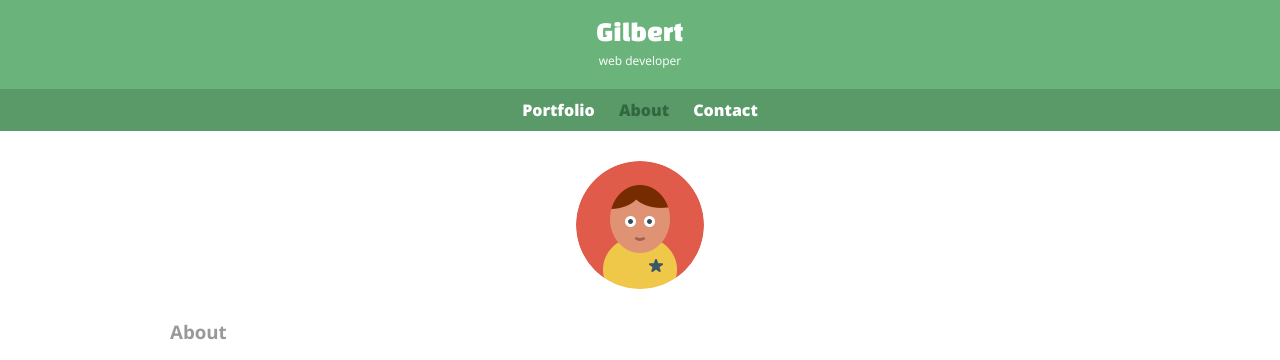
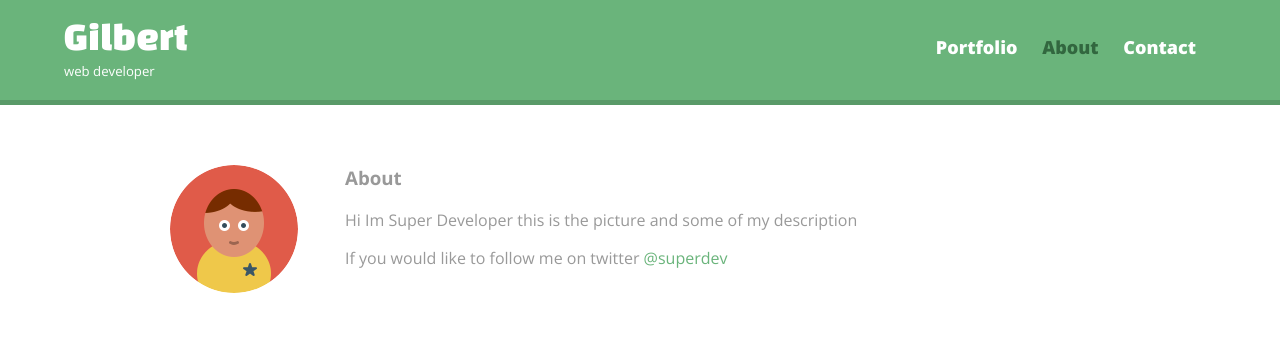
Before and after one commit to Gilru/front_end, a plain HTML site: page personal website/about.html in a window 1280 px wide. Shown: the top 360 px of the page. Drawn offline with nearby package versions, Linux system fonts and the light colour scheme.

Commit message:
website done all ready to push online

```diff
--- a/personal website/about.html
+++ b/personal website/about.html
@@ -7,6 +7,7 @@
     <link href='http://fonts.googleapis.com/css?family=Changa+One|Open+Sans:400italic,700italic,400,700,800' rel='stylesheet' type='text/css'>
     <link rel="stylesheet" href="css/main.css"/>
     <link rel="stylesheet" href="css/responsive.css"/>
+    <meta name="viewport" content="width=device-width, initial-scale=1.0"/>
 </head>
 <body>
 
--- a/personal website/css/responsive.css
+++ b/personal website/css/responsive.css
@@ -20,9 +20,53 @@
     #gallery li:nth-child(4n) {
         clear: left;
     }
+    /*====================here we solve the problem END================= */
+
+
+
+    /*********************************
+    PAGE: ABOUT
+   *********************************/
+
+    .profile-photo{
+        float: left;
+        margin: 0 5% 80px 0;
+    }
 }
 
 
 @media screen and (min-width: 660px) {
 
+    /*********************************
+   HEADER
+  *********************************/
+  nav {
+      background: none;
+      float: right;
+      font-size: 1.125em;
+      margin-right: 5%;
+      text-align: right;
+      width: 45%;
+  }
+
+  #logo {
+      float: left;
+      margin-left: 5%;
+      text-align: left;
+      width: 45%;
+  }
+
+  h1 {
+      font-size: 2.5em;
+  }
+
+  h2 {
+      font-size: 0.825em;
+      margin-bottom: 20px;
+  }
+
+  header {
+      border-bottom: 5px solid #599a68;
+      margin-bottom: 60px;
+  }
 }
```
Also changed, not shown: personal website/contact.html (+1 -0 lines), personal website/index.html (+1 -0 lines).
